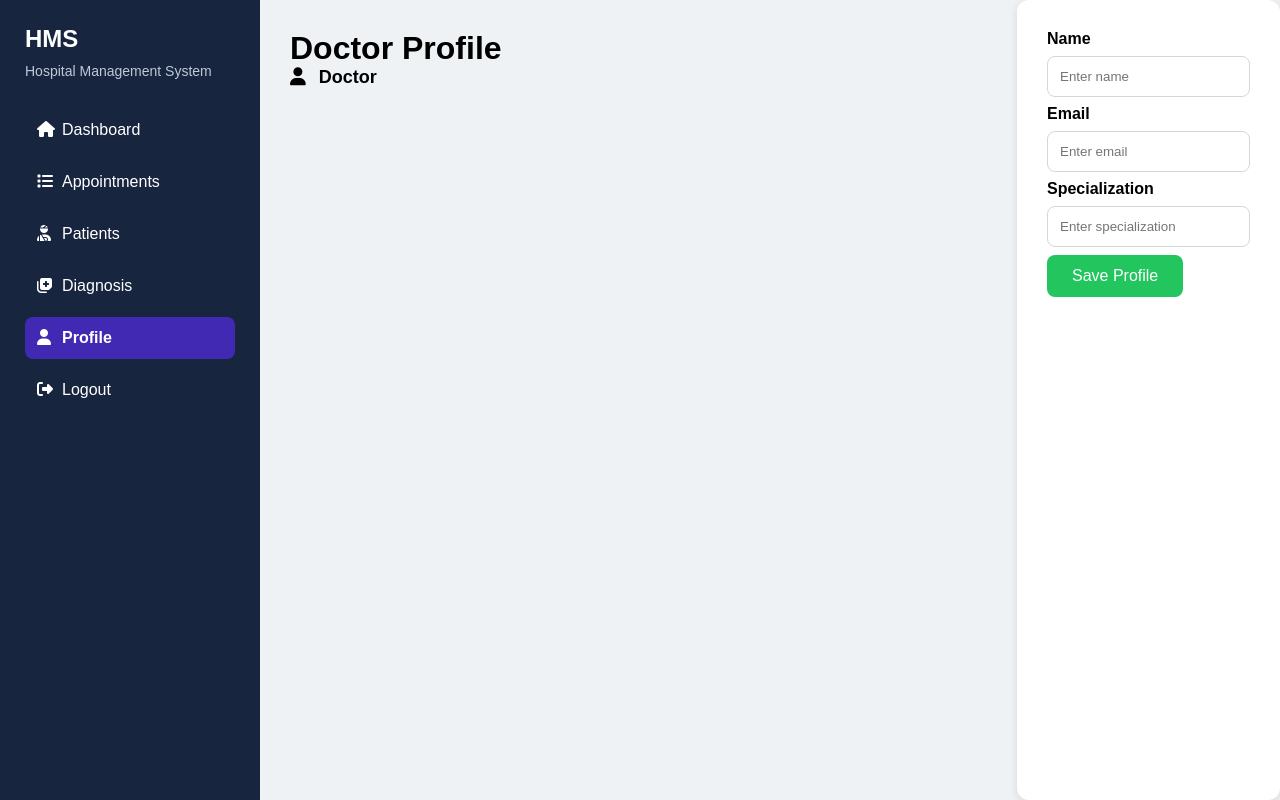
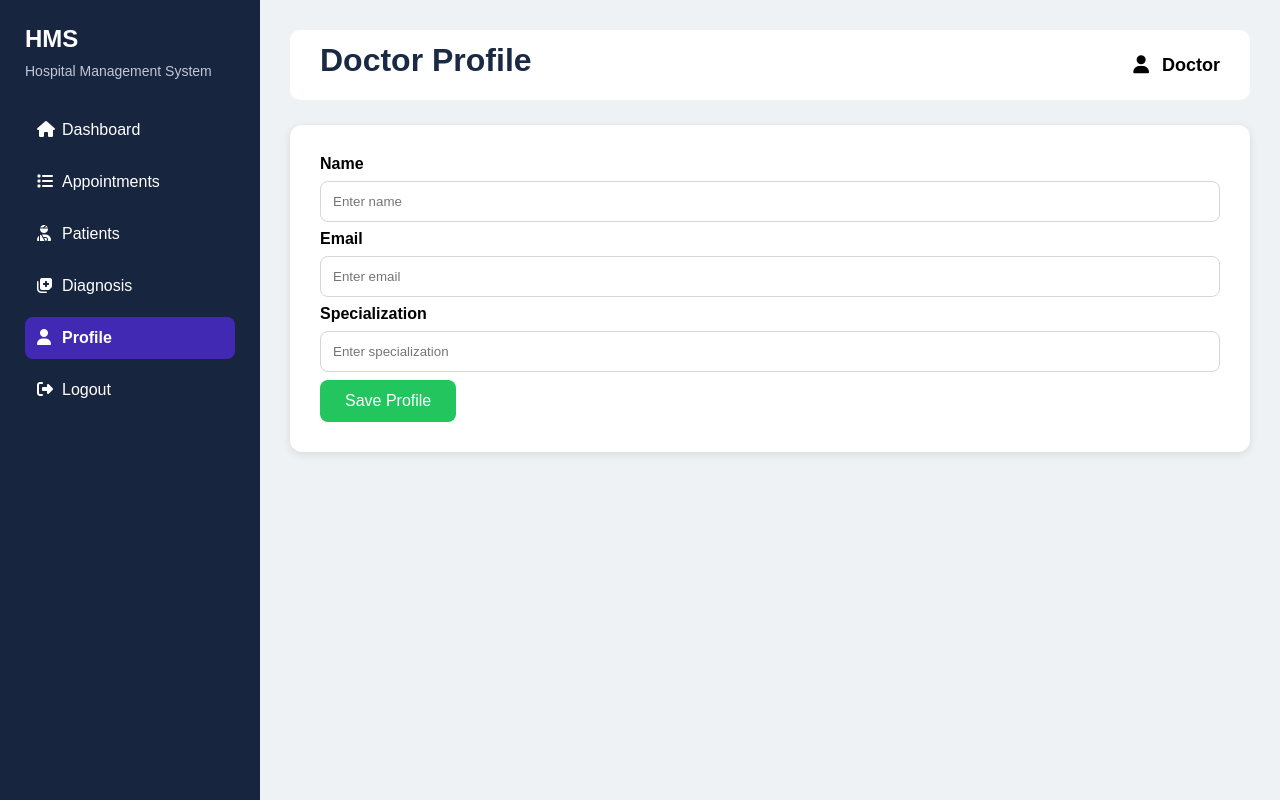
Before and after one commit to AngelinaAnnaAntony/Hospital_Management_System, a Flask app: template templates/view_profile.html in a window 1280 px wide. Run offline with Flask 3, Linux system fonts and the light colour scheme; the template is opened without the code that fills it, so the values that code supplies are empty.

Commit message:
Update view_profile.html

```diff
--- a/templates/view_profile.html
+++ b/templates/view_profile.html
@@ -25,12 +25,13 @@
             </div>
         </div>
         <div class="content">
-            <h1>Doctor Profile</h1>
-            <div class="profile">
-                <i class="fa-solid fa-user"></i>
-                Doctor
+            <div class="topbar">
+                <h1 class="page-title">Doctor Profile</h1>
+                <div class="profile">
+                    <i class="fa-solid fa-user"></i>
+                    Doctor
+                </div>
             </div>
-        </div>
         <div class="card">
             <form method="POST">
                 <div class="form-row">
```
